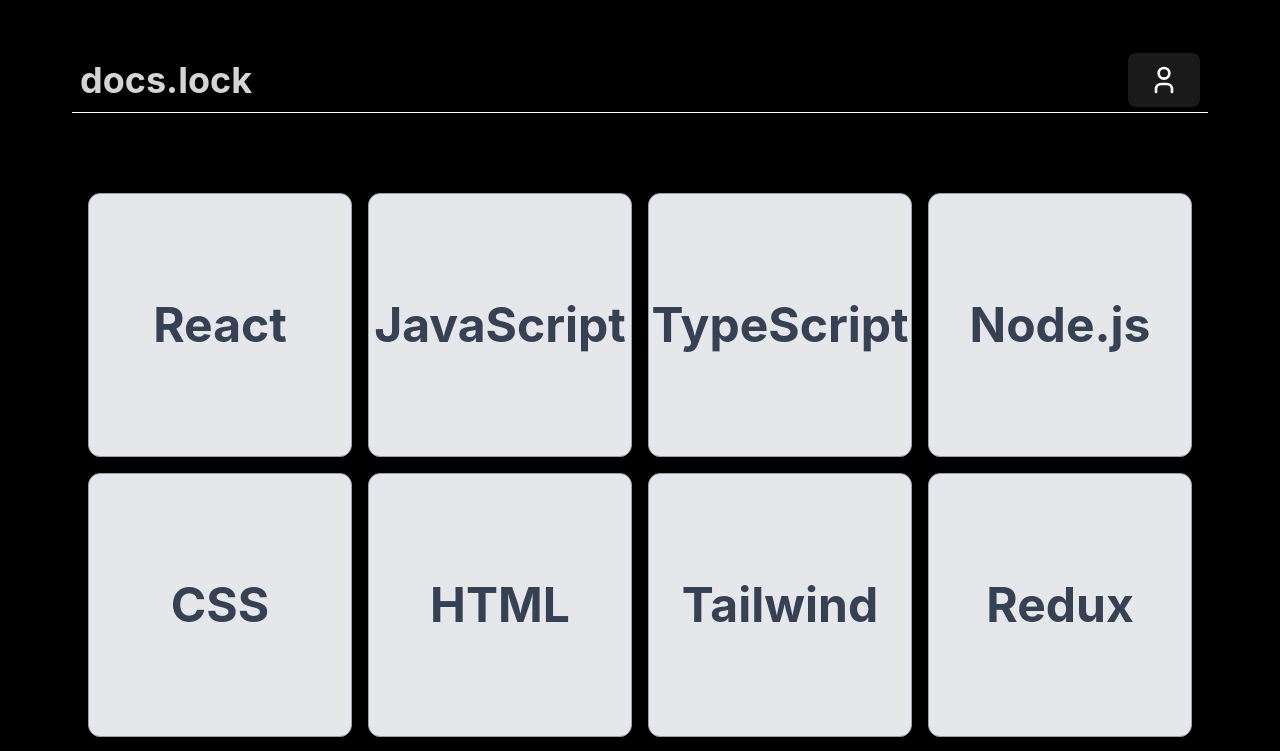
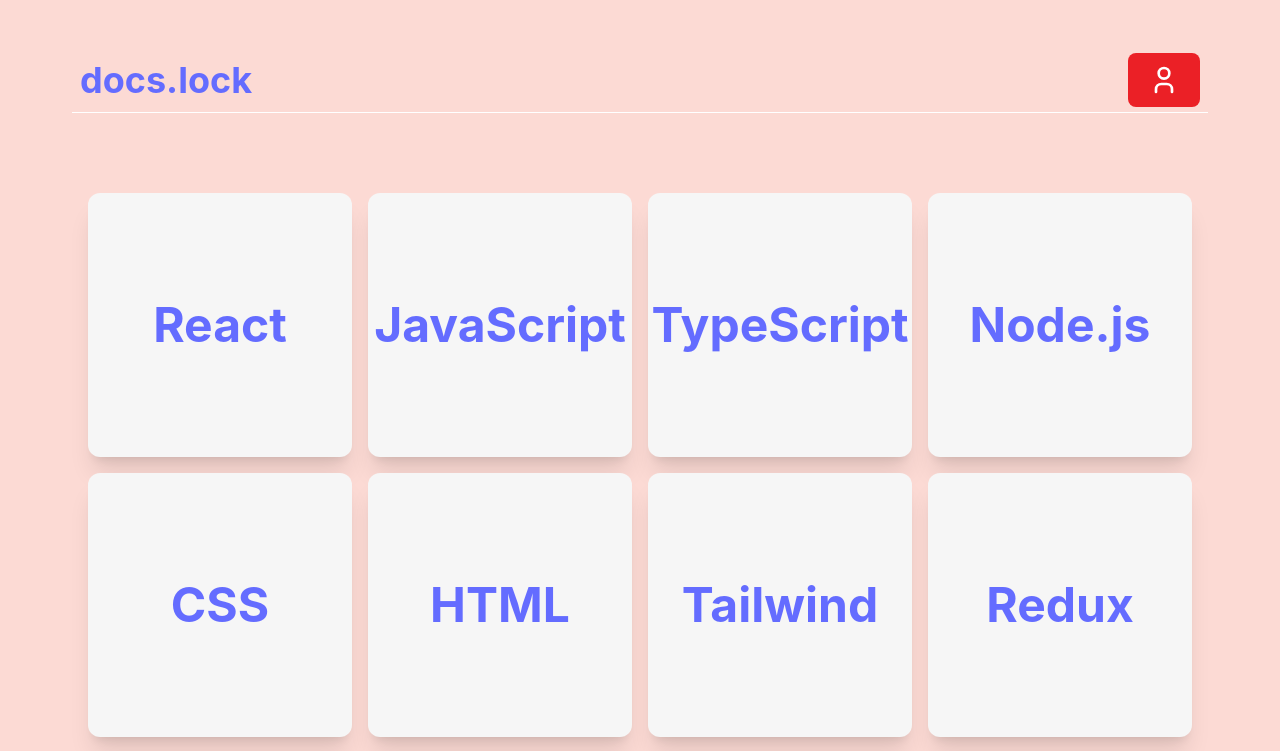
Before and after one commit to daniqss/docs-lock, a React (Vite) app in the folder client/: page /home in a window 1280 px wide. Shown: the top 751 px of the page. Built offline with nearby package versions, Linux system fonts and the light colour scheme.

Commit message:
style: update component backgrounds and improve color scheme

```diff
--- a/client/src/components/Footer.tsx
+++ b/client/src/components/Footer.tsx
@@ -2,7 +2,7 @@
 
 export default function Footer() {
   return (
-    <footer className="flex justify-between items-center px-6 py-4 border-t">
+    <footer className="flex justify-between items-center px-6 py-4 border-t bg-footer">
 
       <p className="text-sm text-gray-600">Made in A Coruña (Spain) under MIT license</p>
 
--- a/client/src/components/Header.tsx
+++ b/client/src/components/Header.tsx
@@ -25,10 +25,10 @@
   }, []);
 
   return (
-    <header className="flex flex-row justify-between items-center border-b lg:mt-4 lg:px-2 relative">
+    <header className="flex flex-row justify-between items-center border-b lg:mt-4 lg:px-2 relative bg-background">
       <section className="flex flex-row space-x-2 items-center lg:my-3 my-1">
         <Link to="/">
-          <h1 className="lg:text-4xl text-2xl font-bold text-neutral-300">
+          <h1 className="lg:text-4xl text-2xl font-bold bg-text">
             docs.lock
           </h1>
         </Link>
@@ -46,12 +46,12 @@
         {isDropdownOpen && (
          <div
          ref={dropdownRef}
-         className="absolute right-0 top-12 bg-white shadow-lg rounded-md p-3 w-56 border text-left"
+         className="absolute right-0 top-12 shadow-lg rounded-md p-3 w-56 border text-left"
        >
-         <p className="text-gray-900 font-semibold">
+         <p className="bg-text font-semibold">
            {"name: "} {user.name} {user.surname}
          </p>
-         <p className="text-gray-600 text-sm">
+         <p className="bg-text text-sm">
            {"github: "} {user.github}
          </p>
        </div>
--- a/client/src/components/NotesList.tsx
+++ b/client/src/components/NotesList.tsx
@@ -10,10 +10,10 @@
           ? `Notas de ${selectedSection.name}`
           : "Selecciona una sección"}
       </h2>
-      <div className="overflow-auto h-[85vh] space-y-2">
+      <div className="overflow-auto h-[85vh] space-y-2 pr-2">
         {selectedSection ? (
           selectedSection.notes.map((note, index) => (
-            <div key={index} className="p-3 bg-gray-200 rounded">
+            <div key={index} className="p-3 bg-primary rounded">
               {note}
             </div>
           ))
--- a/client/src/components/SectionList.tsx
+++ b/client/src/components/SectionList.tsx
@@ -14,7 +14,7 @@
     null
   );
   return (
-      <div className="text-center">
+      <div className="text-center bg-primary">
         {/* Título */}
         <h2 className="text-lg font-bold mb-4">Lista de Secciones</h2>
 
--- a/client/src/components/SkillBox.tsx
+++ b/client/src/components/SkillBox.tsx
@@ -8,9 +8,9 @@
   return (
     <Link
       to={`/skills/${name}`}
-      className="w-full aspect-square flex items-center justify-center bg-gray-200 border border-gray-400 rounded-xl shadow-xl overflow-hidden"
+      className="w-full aspect-square flex items-center justify-center bg-primary border-gray-400 rounded-xl shadow-xl overflow-hidden"
     >
-     <h1 className="flex font-bold text-gray-700 text-center px-2 text-[clamp(1rem,5vw,3rem)]">
+     <h1 className="flex font-bold text-center px-2 text-[clamp(1rem,5vw,3rem)]">
      {name}</h1>
     </Link>
   );
--- a/client/src/index.css
+++ b/client/src/index.css
@@ -18,15 +18,16 @@
 
 /* styles.css */
 :root {
-  --primary-color: #3498db; /* Azul */
-  --secondary-color: #2ecc71; /* Verde */
-  --foreground-color: white; /* Blanco */
-  --background-color: black; /* Gris oscuro */
+  --background-color: #fcdad4; /* Gris oscuro */
+  --secondary-color: #ffffff; /* Verde */
+  --primary-color: #f6f6f6; /* Azul */
+  --foreground-color: #f2f2f2; /* Blanco */
 
-  --button-color: #3498db; /* Azul */
-  --label-color: #333; /* Texto oscuro */
-  --input-color: white; /* Blanco para inputs */
-  --text-color: #333; /* Texto oscuro */
+
+  --button-color: #eb2026; /* Azul */
+  --label-color: #ffffff; /* Texto oscuro */
+  --input-color: #ffffff; /* Blanco para inputs */
+  --text-color:  #222222; /* Texto oscuro */
 }
 
 /* styles.css */
@@ -110,7 +111,7 @@
   font-size: 1em;
   font-weight: 500;
   font-family: inherit;
-  background-color: #1a1a1a;
+  background-color: var(--button-color);
   cursor: pointer;
   transition: border-color 0.25s;
 }
--- a/client/src/pages/HomePage.css
+++ b/client/src/pages/HomePage.css
@@ -4,7 +4,6 @@
   margin: 0 40px 0; /* Arriba: 20px, Izquierda/Derecha: 40px, Abajo: 0 */
   padding: 2rem;
   text-align: center;
-  background-color: black;
 }
 
 .logo {
--- a/client/src/pages/LoginPage.tsx
+++ b/client/src/pages/LoginPage.tsx
@@ -28,9 +28,9 @@
   };
 
   return (
-    <div className="flex justify-center items-center min-h-screen bg-secondary">
+    <div className="flex justify-center items-center min-h-screen rounded-lg bg-secondary">
       <div className="bg-primary p-8 rounded-lg shadow-lg w-96">
-        <h2 className="text-2xl font-bold text-center mb-6">Login</h2>
+        <h2 className="text-2xl text-black font-bold text-center mb-6">Login</h2>
         <form onSubmit={handleSubmit}>
           <div className="mb-4">
             <label htmlFor="name" className="block text-sm font-semibold text-gray-700">Name</label>
--- a/client/src/pages/SkillPage.tsx
+++ b/client/src/pages/SkillPage.tsx
@@ -33,7 +33,7 @@
         {/* main container */}
         <section className="flex flex-1 gap-4">
           {/* left column */}
-          <section className="w-1/3 bg-gray-100 p-4 rounded-lg items-center">
+          <section className="w-1/3 bg-primary p-4 rounded-lg items-center">
             <SectionList
               sectionList={sections}
               handleClick={(section) => {
@@ -43,7 +43,7 @@
           </section>
 
           {/* right column */}
-          <section className="w-2/3 bg-gray-50 p-4 rounded-lg items-center">
+          <section className="w-2/3 bg-secondary p-4 rounded-lg items-center">
             <SectionNotes selectedSection={selectedSection} />
           </section>
         </section>
```
